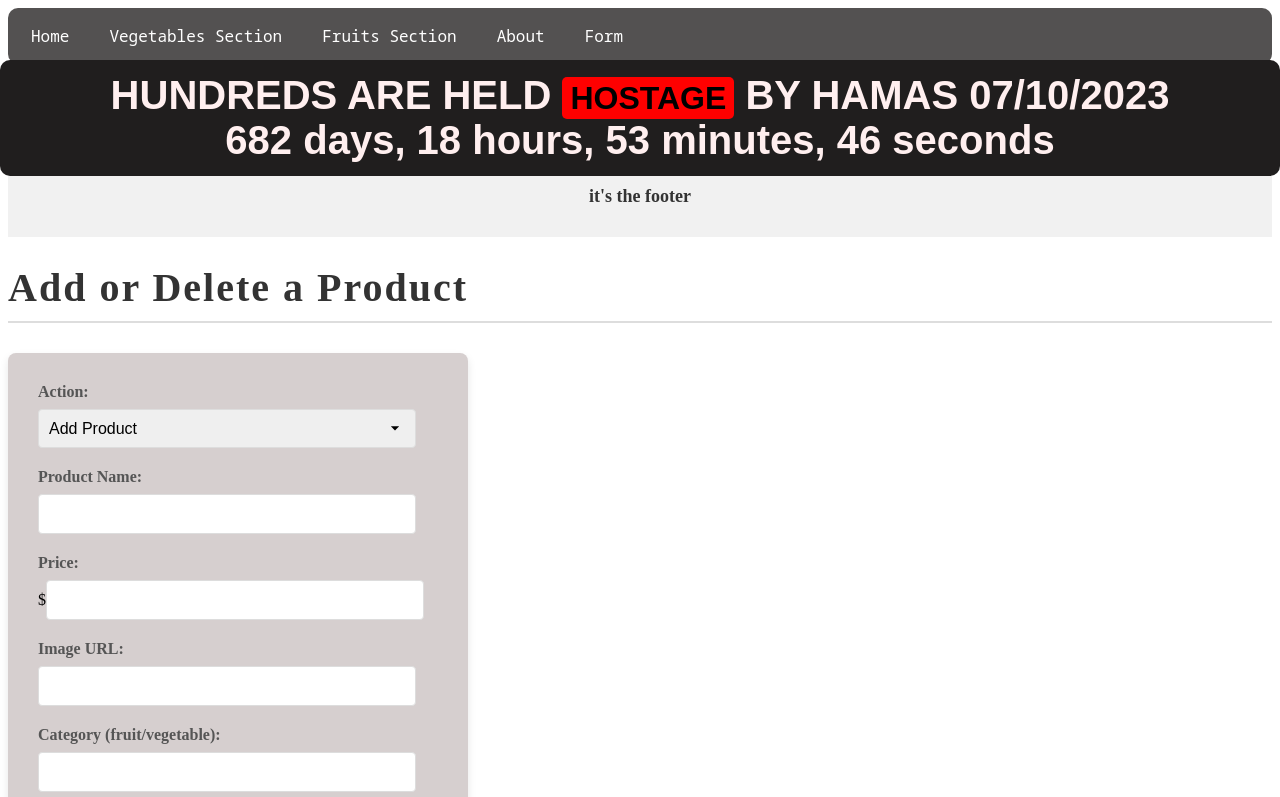
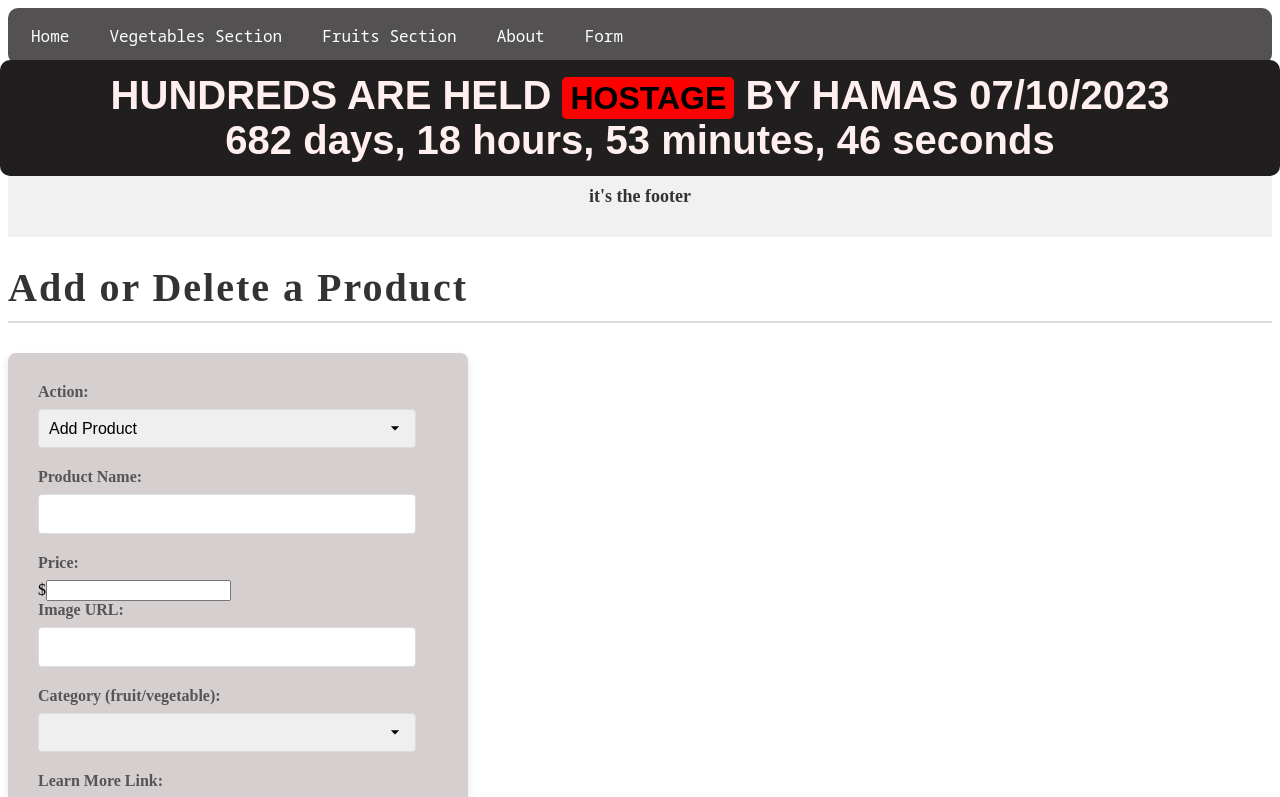
Before and after one commit to TaliBerger/Greengrocery, an Angular app: page /form in a window 1280 px wide. Shown: the top 797 px of the page. Built offline with nearby package versions, Linux system fonts and the light colour scheme.

Commit message:
#form changing

```diff
--- a/src/app/components/add-product/add-product.html
+++ b/src/app/components/add-product/add-product.html
@@ -12,14 +12,17 @@
   <label for="price" *ngIf="isAddAction()">Price:</label>
   <div class="price-input" *ngIf="isAddAction()">
     <span class="currency-symbol">$</span>
-    <input id="price" formControlName="price" type="text" />
+    <input id="price" formControlName="price" type="number" min="1" step="1" />
   </div>
 
   <label for="imageUrl" *ngIf="isAddAction()">Image URL:</label>
   <input id="imageUrl" formControlName="imageUrl" type="text" *ngIf="isAddAction()" />
 
   <label for="category">Category (fruit/vegetable):</label>
-  <input id="category" formControlName="category" type="text" />
+  <select id="category" formControlName="category">
+    <option value="fruit">Fruit</option>
+    <option value="vegetable">Vegetable</option></select>
+
 
   <label for="link" *ngIf="isAddAction()">Learn More Link:</label>
   <input id="link" formControlName="link" type="text" *ngIf="isAddAction()" />
```
